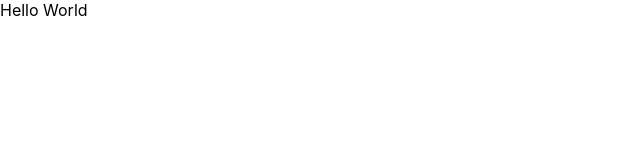
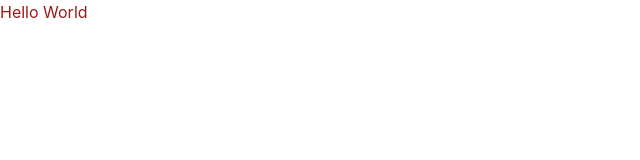
Before and after one commit to junaidWork/soar-frontend, a React (Create React App) app: page / in a window 1280 px wide. Shown: the top 160 px of the page, without its empty margins (0-640 px from the left). Built offline with nearby package versions, Linux system fonts and the light colour scheme.

Commit message:
initial-setup
- configure tailwind css
- configure eslint and prettier

```diff
--- a/src/App.tsx
+++ b/src/App.tsx
@@ -1,5 +1,5 @@
 const App = () => {
-  return <div>Hello World</div>;
+  return <div className="text-red-800">Hello World</div>;
 };
 
 export default App;
--- /dev/null
+++ b/tailwind.config.js
@@ -0,0 +1,8 @@
+/** @type {import('tailwindcss').Config} */
+module.exports = {
+  content: ["./src/**/*.{js,jsx,ts,tsx}"],
+  theme: {
+    extend: {},
+  },
+  plugins: [],
+};
```
Also changed, not shown: eslint.config.mjs (added, +18 -0 lines), package.json (+16 -1 lines), src/index.css (+7 -3 lines), 2 other files (tests, documents, lock files or other folders).
